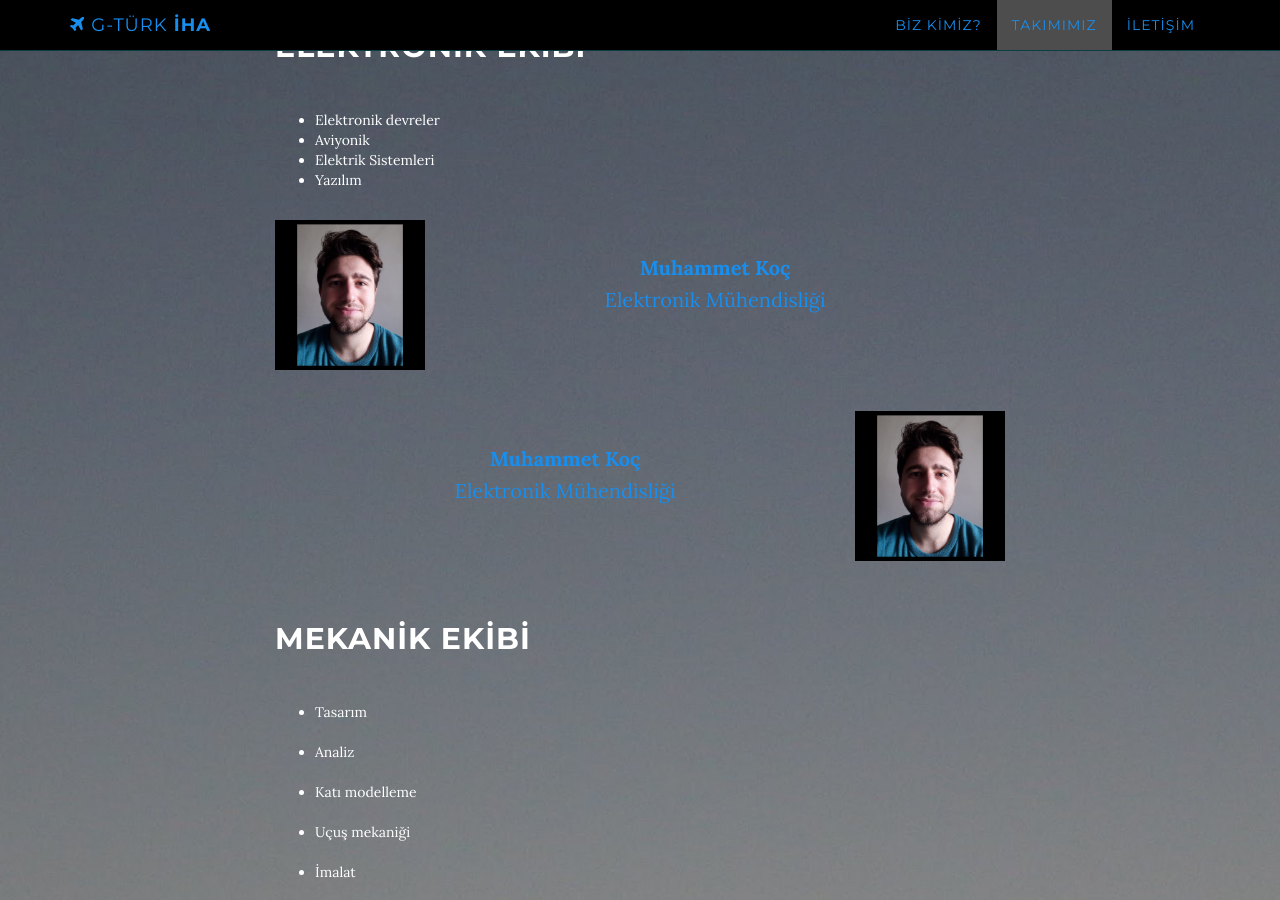
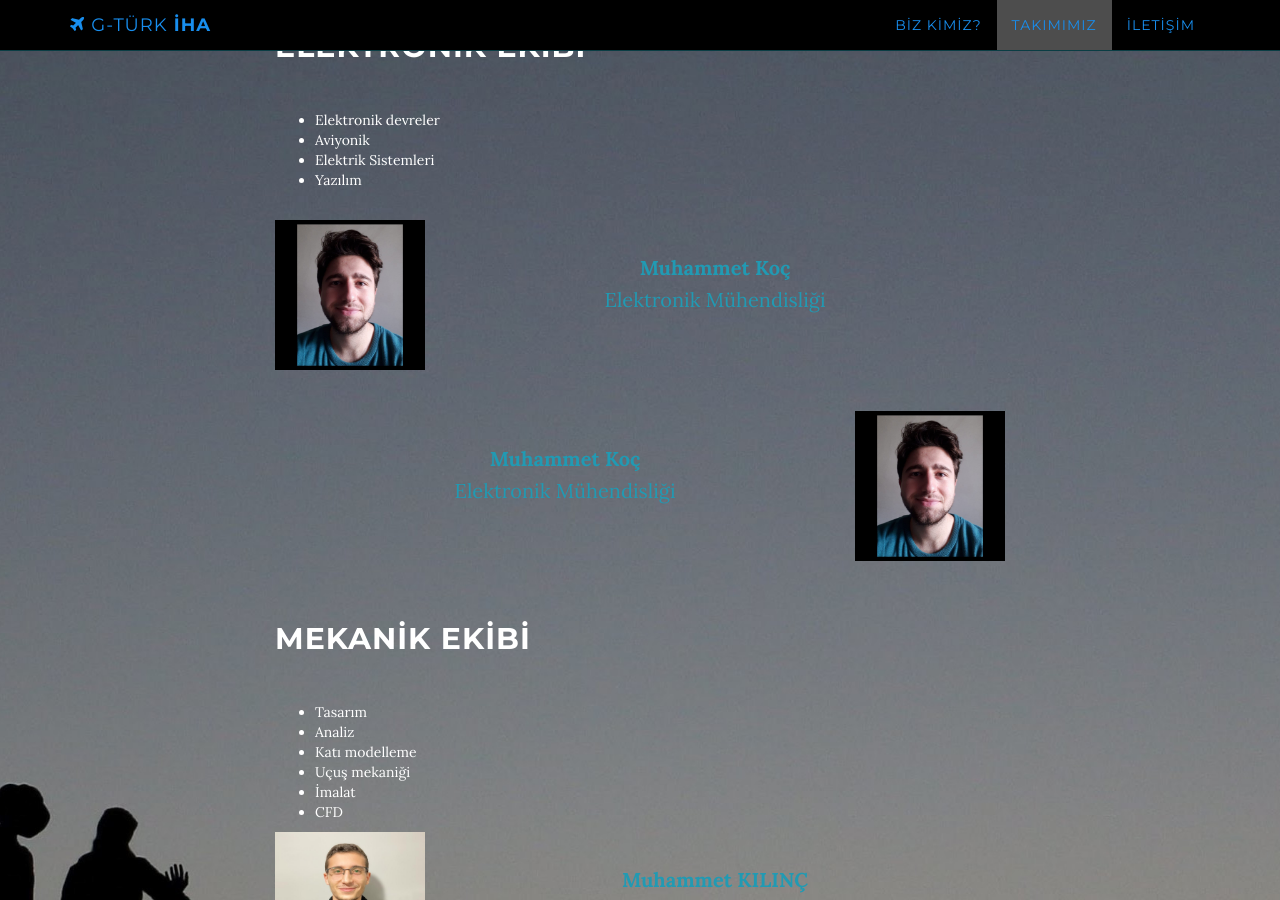
Before and after one commit to g-turk-iha/g-turk-iha, a Jekyll site: the page built from index.html, in a window 1280 px wide and 900 px high, scrolled down 1658 px. Built offline with Jekyll 4.4.1, drawn with Linux system fonts in a browser that asks for light colours.

Commit message:
some changes

```diff
--- a/_config.yml
+++ b/_config.yml
@@ -8,7 +8,7 @@ description: "“İstikbal göklerdedir. Göklerini koruyamayan uluslar, yarınl
 # Color settings (hex-codes without the leading hash-tag)
 color:
   primary-dark: '#000000'
-  links: '#188eee'
+  links: '#219ab3'
 
 # Footer settings
 footer: gturkiha.com
--- a/_includes/team.html
+++ b/_includes/team.html
@@ -22,12 +22,12 @@
                 </a><br>
                 <h2 style="float: left;">MEKANİK EKİBİ</h2><br><br><br><br>
                 <ul>
-                    <li style="float: left;">Tasarım</li><br><br>
-                    <li style="float: left;">Analiz</li><br><br>
-                    <li style="float: left;">Katı modelleme</li><br><br>
-                    <li style="float: left;">Uçuş mekaniği</li><br><br>
-                    <li style="float: left;">İmalat</li><br><br>
-                    <li style="float: left;">CFD</li><br><br>
+                    <li style="float: left;">Tasarım</li><br>
+                    <li style="float: left;">Analiz</li><br>
+                    <li style="float: left;">Katı modelleme</li><br>
+                    <li style="float: left;">Uçuş mekaniği</li><br>
+                    <li style="float: left;">İmalat</li><br>
+                    <li style="float: left;">CFD</li><br>
                 </ul>
                 <a href="https://www.linkedin.com/in/muhammet-kılınç-3a5b5a221/">
                     <img src="{{ site.baseurl }}/img/muhammet.png" width="150px" height="150px" style="float: left;">
@@ -39,8 +39,8 @@
                 </a>
                 <h2 style="float: left;">YAZILIM EKİBİ</h2><br><br><br><br>
                 <ul>
-                    <li style="float: left;">Görüntü işleme</li><br><br><br>
-                    <li style="float: left;">Otopilot</li><br><br><br>
+                    <li style="float: left;">Görüntü işleme</li><br>
+                    <li style="float: left;">Otopilot</li><br>
                 </ul>
                 <a href="https://www.linkedin.com/in/berkcan-n/">
                     <img src="{{ site.baseurl }}/img/berkcan.png" width="150px" height="150px" style="float: left;">
```
